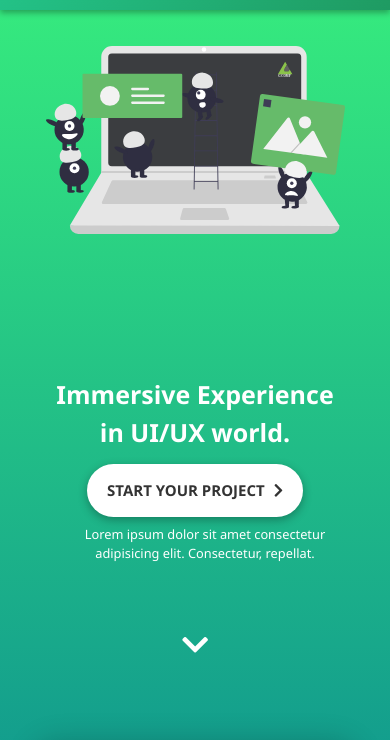
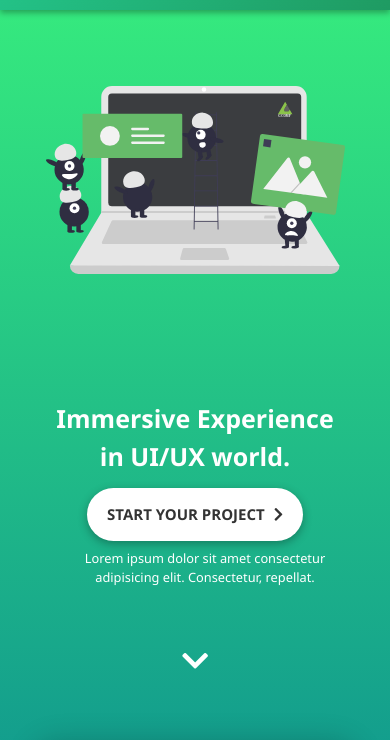
Before and after one commit to PavanKumar-V/g-comp, a website: page public/index.html in a window 390 px wide. Shown: the part 50-790 px from the top of the page. Drawn offline with nearby package versions, Linux system fonts and the light colour scheme.

Commit message:
initial commit

```diff
--- a/public/css/main.css
+++ b/public/css/main.css
@@ -618,6 +618,7 @@ button:focus {
   }
   .grid-container > div:nth-child(2){
     grid-row: 1;
+    margin-top: 5rem;
   }
   .left .lap {
     width: 300px;
```
